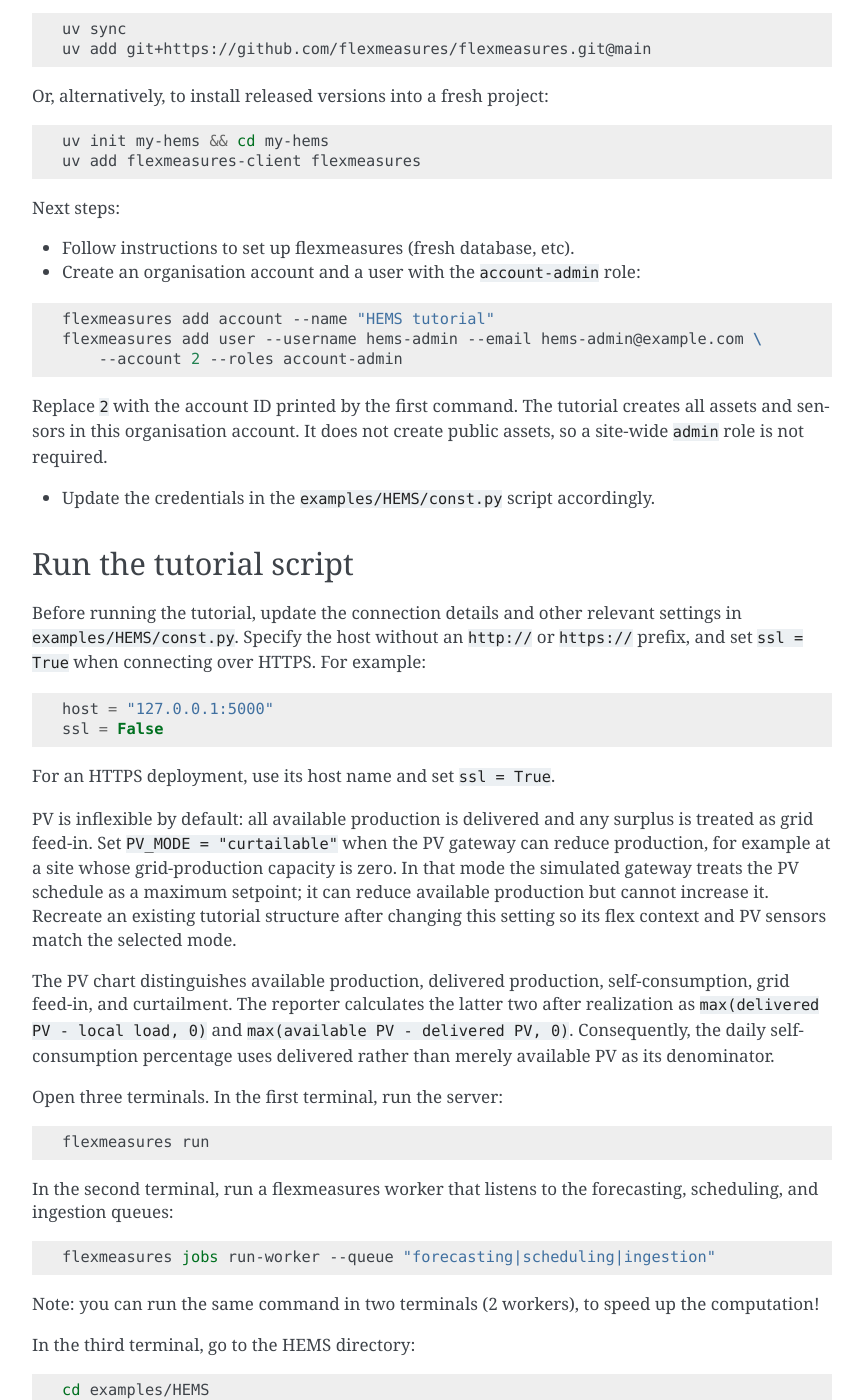
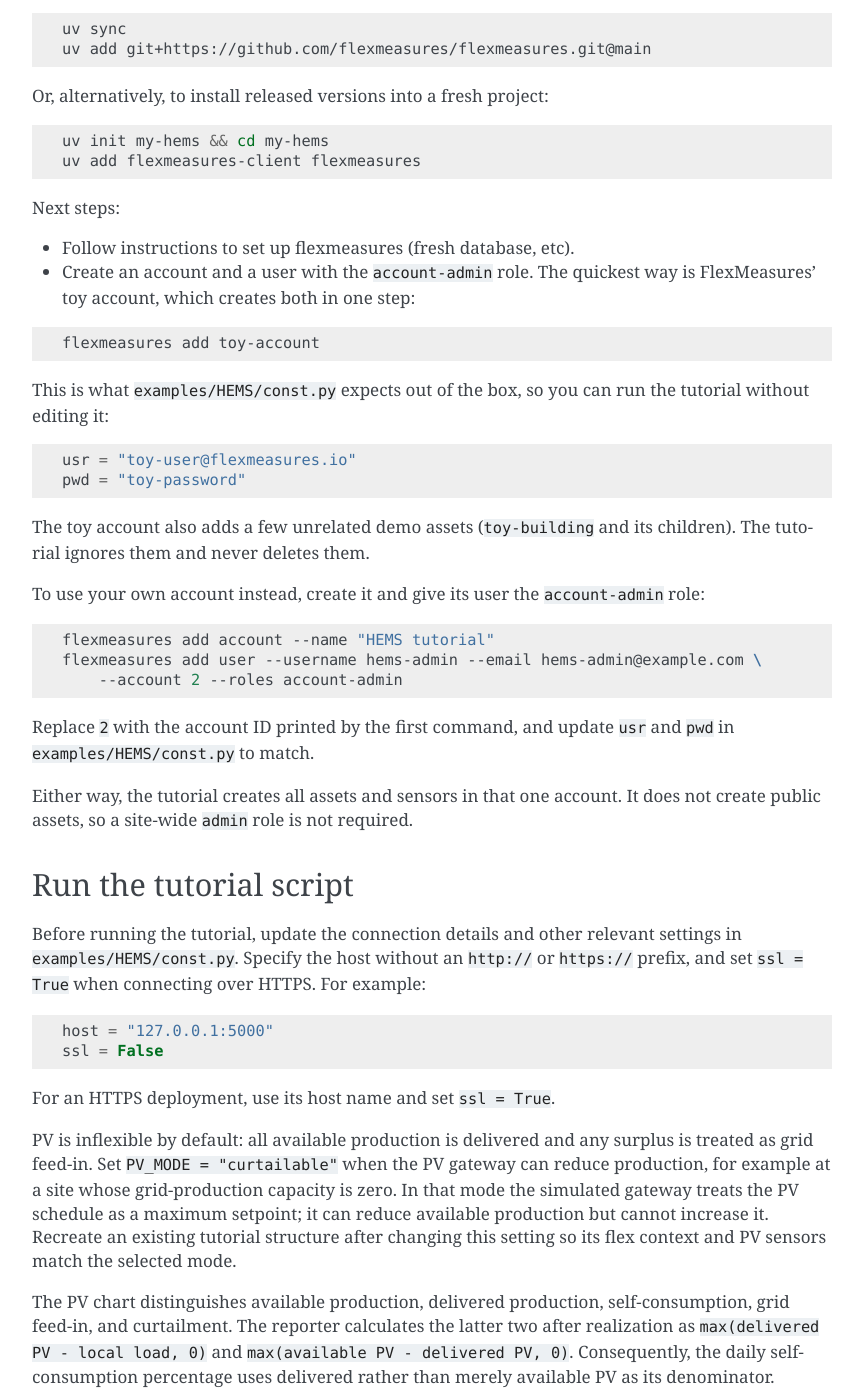
Before and after one commit to FlexMeasures/flexmeasures-client, a Sphinx documentation site: the page built from docs/HEMS.rst, in a window 1280 px wide and 1400 px high, scrolled down 1295 px. Shown: the whole window, without its empty margins (338-1201 px from the left). Built offline with Sphinx 7.4.7, drawn with Linux system fonts in a browser that asks for light colours.

Commit message:
docs(hems): document the toy account the script now defaults to
const.py was changed to default to toy-user@flexmeasures.io /
toy-password, the account created by `flexmeasures add toy-account`.
The setup instructions were not changed with it: docs/HEMS.rst and the
NOTE comment in HEMS_setup.py still told the reader to create an account
named "HEMS tutorial" with a hems-admin@example.com user.

Following those instructions produced a server with an account the
script never tries to log into. The script then failed at startup with
"User with email 'hems-admin@example.com' does not exist", and nothing
pointed at the shipped defaults as the cause.

Align the instructions with the code rather than the other way around.
The toy account is a single command instead of three, and it already
grants the account-admin role the tutorial needs, so the quick path is
now the documented one and needs no edit to const.py.

Keep the custom-account route for readers who want their own account,
now stated as the alternative it has become, and say explicitly that
const.py has to be updated to match in that case.

Also mention that the toy account brings its own demo assets
(toy-building and its children). The tutorial neither uses nor deletes
them: delete_hems_assets() only removes assets it knows by name, and
collect_hems_structure_ids() only walks the community, market and
weather-station trees.

Verified by running the tutorial end to end against a toy account.

Signed-off-by: Mohamed Belhsan Hmida <mohamedbelhsanhmida@gmail.com>

```diff
--- a/docs/HEMS.rst
+++ b/docs/HEMS.rst
@@ -44,7 +44,26 @@
 Next steps:
 
 - Follow instructions to set up flexmeasures (fresh database, etc).
-- Create an organisation account and a user with the ``account-admin`` role:
+- Create an account and a user with the ``account-admin`` role. The quickest way
+  is FlexMeasures' toy account, which creates both in one step:
+
+.. code-block:: bash
+
+    flexmeasures add toy-account
+
+This is what ``examples/HEMS/const.py`` expects out of the box, so you can run
+the tutorial without editing it:
+
+.. code-block:: python
+
+    usr = "toy-user@flexmeasures.io"
+    pwd = "toy-password"
+
+The toy account also adds a few unrelated demo assets (``toy-building`` and its
+children). The tutorial ignores them and never deletes them.
+
+To use your own account instead, create it and give its user the
+``account-admin`` role:
 
 .. code-block:: bash
 
@@ -52,11 +71,11 @@
     flexmeasures add user --username hems-admin --email hems-admin@example.com \
         --account 2 --roles account-admin
 
-Replace ``2`` with the account ID printed by the first command. The tutorial
-creates all assets and sensors in this organisation account. It does not create
-public assets, so a site-wide ``admin`` role is not required.
+Replace ``2`` with the account ID printed by the first command, and update
+``usr`` and ``pwd`` in ``examples/HEMS/const.py`` to match.
 
-- Update the credentials in the ``examples/HEMS/const.py`` script accordingly.
+Either way, the tutorial creates all assets and sensors in that one account. It
+does not create public assets, so a site-wide ``admin`` role is not required.
 
 
 Run the tutorial script
```
Also changed, not shown: 1 other file.
